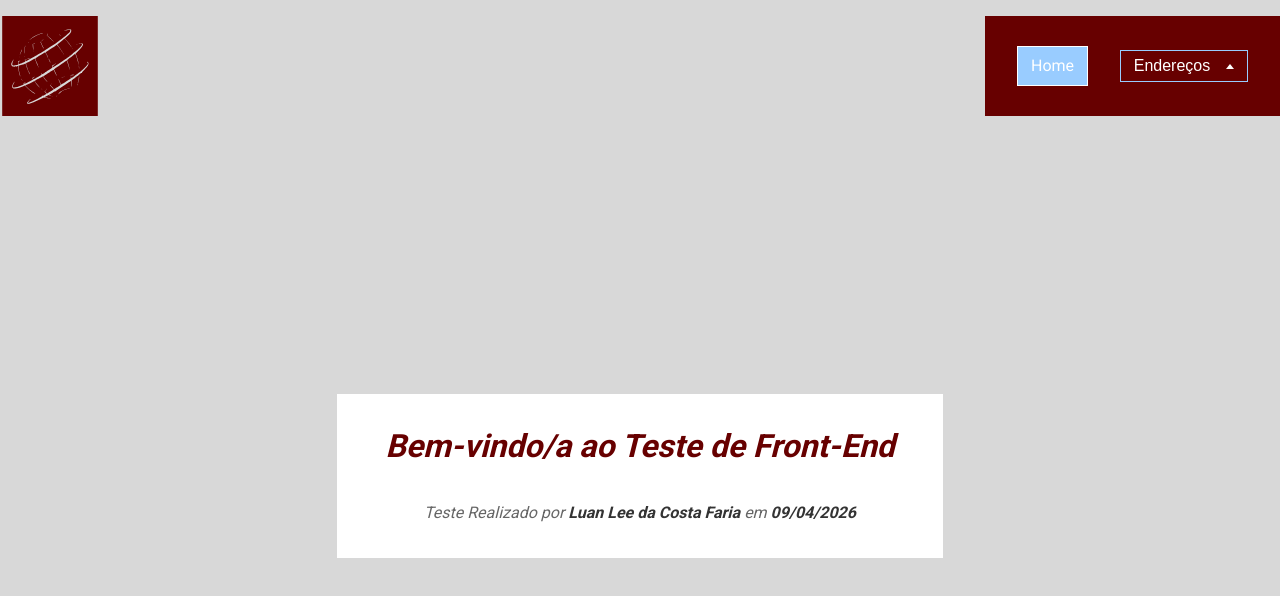
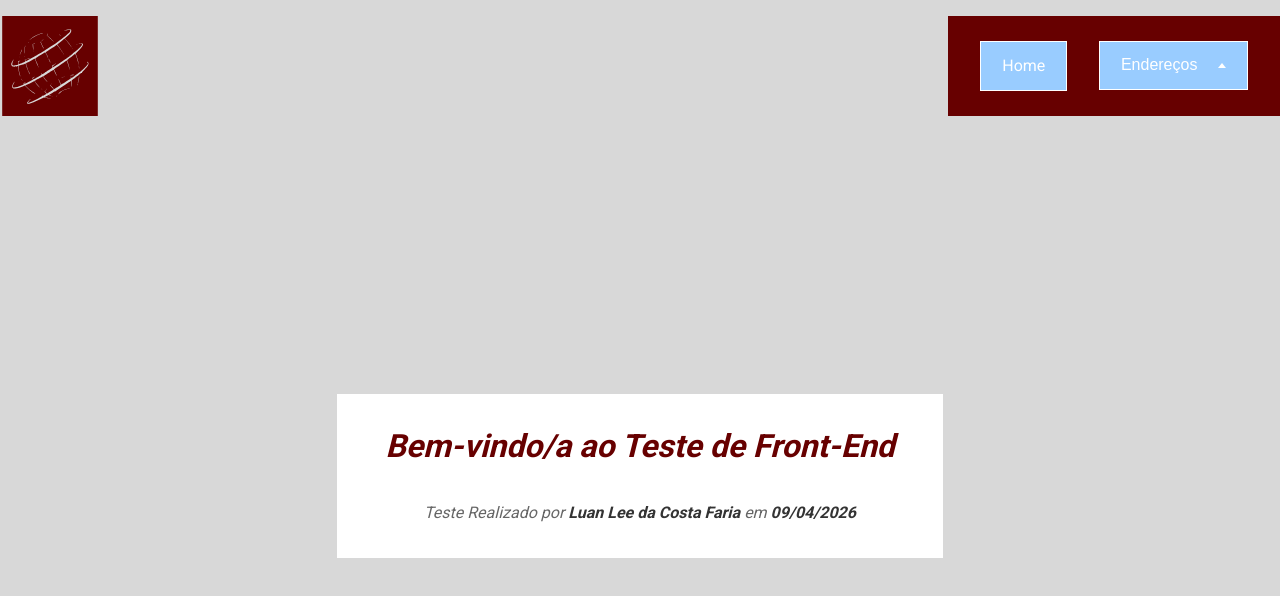
Before and after one commit to luanleecf/Teste-Frontend-SCCON, an Angular app: page /home in a window 1280 px wide. Both pictures are taken after a click on the button "Endereços". Shown: the top 596 px of the page. Built offline with nearby package versions, Linux system fonts and the light colour scheme.

Commit message:
refactor: ajsutando menu para de acordo com layout proposto

```diff
--- a/src/app/components/header/header-menu.component.html
+++ b/src/app/components/header/header-menu.component.html
@@ -1,16 +1,16 @@
-<div class="menu-container">
+<div class="menu-container" role="navigation" aria-label="Menu principal">
   <!-- Menu de Navegação -->
   <nav class="nav-menu">
-    <a routerLink="/home" routerLinkActive="active" (click)="fecharMenu()" class="nav-item">
+    <a routerLink="/home" routerLinkActive="active" (click)="fecharMenu()" class="nav-item" aria-label="Ir para Home">
       Home
     </a>
-    <div class="nav-dropdown">
-      <button (click)="toggleSubMenuEnderecos($event)" class="nav-item nav-dropdown-trigger" [class.open]="subMenuEnderecosAberto">
+    <div class="nav-dropdown" #navDropdown>
+      <button (click)="toggleSubMenuEnderecos($event)" class="nav-dropdown-trigger" [class.open]="subMenuEnderecosAberto" [attr.aria-expanded]="subMenuEnderecosAberto" aria-haspopup="true" aria-label="Menu de Endereços">
         Endereços
       </button>
       @if (subMenuEnderecosAberto) {
-        <div class="nav-dropdown-menu">
-          <a routerLink="/cep" routerLinkActive="active" (click)="fecharMenu()" class="nav-dropdown-item">
+        <div class="nav-dropdown-menu" role="menu">
+          <a routerLink="/cep" routerLinkActive="active" (click)="fecharMenu()" class="nav-dropdown-item" role="menuitem" aria-label="Buscar Endereços">
             Buscar Endereços
           </a>
         </div>
@@ -19,7 +19,7 @@
   </nav>
 
   <!-- Menu Mobile Toggle -->
-  <button class="menu-toggle" (click)="toggle()" aria-label="Menu">
+  <button class="menu-toggle" (click)="toggle()" [attr.aria-expanded]="menuAberto" aria-controls="nav-mobile" aria-label="Abrir menu de navegação mobile">
     <span></span>
     <span></span>
     <span></span>
@@ -28,15 +28,15 @@
 
 <!-- Menu Mobile -->
 @if (menuAberto) {
-<nav class="nav-mobile">
-  <a routerLink="/home" routerLinkActive="active" (click)="fecharMenu()" class="nav-item">Home</a>
-  <div class="nav-dropdown">
-    <button (click)="toggleSubMenuEnderecos($event)" class="nav-item nav-dropdown-trigger" [class.open]="subMenuEnderecosAberto">
+<nav class="nav-mobile" id="nav-mobile" role="navigation" aria-label="Menu de navegação mobile">
+  <a routerLink="/home" routerLinkActive="active" (click)="fecharMenu()" class="nav-item" aria-label="Ir para Home">Home</a>
+  <div class="nav-dropdown" #navDropdown>
+    <button (click)="toggleSubMenuEnderecos($event)" class="nav-dropdown-trigger" [class.open]="subMenuEnderecosAberto" [attr.aria-expanded]="subMenuEnderecosAberto" aria-haspopup="true" aria-label="Menu de Endereços (mobile)">
       Endereços
     </button>
     @if (subMenuEnderecosAberto) {
-      <div class="nav-dropdown-menu">
-        <a routerLink="/cep" routerLinkActive="active" (click)="fecharMenu()" class="nav-dropdown-item">
+      <div class="nav-dropdown-menu" role="menu">
+        <a routerLink="/cep" routerLinkActive="active" (click)="fecharMenu()" class="nav-dropdown-item" role="menuitem" aria-label="Buscar Endereços">
           Buscar Endereços
         </a>
       </div>
--- a/src/app/components/header/header-menu.component.scss
+++ b/src/app/components/header/header-menu.component.scss
@@ -13,8 +13,9 @@
 .nav-menu {
   display: flex;
   gap: vars.$spacing-lg;
-  align-items: center;
+  align-items: stretch;
   background-color: transparent;
+
 
   @media (max-width: vars.$breakpoint-md) {
     display: none;
@@ -36,19 +37,52 @@
   display: flex;
   align-items: center;
   gap: vars.$spacing-sm;
+  color: vars.$color-white;
+  text-decoration: none;
+  font-size: vars.$font-size-base;
+  font-weight: 400;
+  padding: 0.9rem vars.$nav-padding-horizontal;
+  border: vars.$nav-border-width solid vars.$color-nav-border-light;
+  border-radius: 0;
+  background-color: transparent;
+  cursor: pointer;
+  transition: all vars.$transition-speed vars.$transition-easing;
 
   &::after {
     content: '';
     width: 0;
     height: 0;
-    border-left: 4px solid transparent;
-    border-right: 4px solid transparent;
-    border-top: 5px solid vars.$color-white;
+    border-left: vars.$nav-dropdown-arrow-size solid transparent;
+    border-right: vars.$nav-dropdown-arrow-size solid transparent;
+    border-top: vars.$nav-dropdown-arrow-height solid vars.$color-white;
     transition: transform vars.$transition-speed vars.$transition-easing;
+    margin-left: vars.$nav-dropdown-arrow-margin;
   }
 
-  &.open::after {
-    transform: rotate(180deg);
+  &:hover {
+    background-color: vars.$color-nav-hover-light;
+  }
+
+  &.open {
+    border: 1px solid vars.$color-white;
+    background-color: vars.$color-nav-hover-light;
+
+    &::after {
+      transform: rotate(180deg);
+    }
+  }
+
+  // -------- MOBILE OVERRIDE --------
+  @media (max-width: vars.$breakpoint-md) {
+    width: 100%;
+    justify-content: space-between;
+    padding: vars.$nav-mobile-padding-vertical vars.$nav-mobile-padding-horizontal;
+    border: none;
+    text-align: left;
+
+    &::after {
+      margin-left: auto;
+    }
   }
 }
 
@@ -56,12 +90,19 @@
   position: absolute;
   top: 100%;
   left: 0;
+  right: 0;
   background-color: vars.$color-primary;
-  border: 1px solid vars.$color-nav-border-light;
+  border: vars.$nav-border-width solid vars.$color-nav-border-light;
   border-top: none;
-  z-index: 100;
-  min-width: 100%;
+  z-index: vars.$nav-dropdown-z-index;
   animation: slideDown vars.$transition-speed vars.$transition-easing;
+
+  // -------- MOBILE OVERRIDE --------
+  @media (max-width: vars.$breakpoint-md) {
+    position: static;
+    border: none;
+    border-left: 3px solid vars.$color-nav-border-light;
+  }
 }
 
 .nav-dropdown-item {
@@ -70,7 +111,7 @@
   color: vars.$color-white;
   text-decoration: none;
   font-size: vars.$font-size-base;
-  padding: 0.4rem 0.8rem;
+  padding: vars.$spacing-sm vars.$spacing-md;
   border: none;
   background-color: transparent;
   cursor: pointer;
@@ -84,6 +125,12 @@
   &.active {
     background-color: vars.$color-nav-hover-light;
   }
+
+  // -------- MOBILE OVERRIDE --------
+  @media (max-width: vars.$breakpoint-md) {
+    padding: vars.$nav-mobile-padding-vertical vars.$nav-mobile-padding-horizontal;
+    padding-left: calc(vars.$nav-mobile-padding-horizontal + vars.$spacing-sm);
+  }
 }
 
 .nav-item {
@@ -91,8 +138,8 @@
   text-decoration: none;
   font-size: vars.$font-size-base;
   font-weight: 400;
-  padding: 0.4rem 0.8rem;
-  border: 1px solid vars.$color-nav-border-light;
+  padding: vars.$nav-padding-vertical vars.$nav-padding-horizontal;
+  border: vars.$nav-border-width solid vars.$color-nav-border-light;
   border-radius: 0;
   background-color: transparent;
   cursor: pointer;
@@ -103,7 +150,7 @@
   }
 
   &.active {
-    border: 1px solid vars.$color-white;
+    border: vars.$nav-border-width solid vars.$color-white;
     background-color: vars.$color-nav-hover-light;
   }
 
@@ -117,12 +164,30 @@
     padding-left: calc(0.8rem + vars.$spacing-sm);
     animation: slideDown vars.$transition-speed vars.$transition-easing;
   }
+
+  // -------- MOBILE OVERRIDE --------
+  @media (max-width: vars.$breakpoint-md) {
+    border: none;
+    padding: vars.$nav-mobile-padding-vertical vars.$nav-mobile-padding-horizontal;
+
+    &:hover,
+    &.active,
+    &.submenu-open {
+      background-color: vars.$color-nav-hover-light;
+      border: none;
+    }
+
+    &.submenu-item {
+      padding-left: calc(vars.$spacing-lg + vars.$spacing-lg);
+      font-size: vars.$font-size-sm;
+    }
+  }
 }
 
 @keyframes slideDown {
   from {
     opacity: 0;
-    transform: translateY(-5px);
+    transform: translateY(vars.$nav-animation-translate-y);
   }
   to {
     opacity: 1;
@@ -134,7 +199,7 @@
 .menu-toggle {
   display: none;
   flex-direction: column;
-  gap: 6px;
+  gap: vars.$nav-toggle-gap;
   background: none;
   border: none;
   cursor: pointer;
@@ -145,10 +210,10 @@
   }
 
   span {
-    width: 25px;
-    height: 3px;
+    width: vars.$nav-toggle-width;
+    height: vars.$nav-toggle-height;
     background-color: vars.$color-white;
-    border-radius: 2px;
+    border-radius: vars.$nav-toggle-radius;
     transition: all vars.$transition-speed vars.$transition-easing;
   }
 }
@@ -158,63 +223,18 @@
   flex-direction: column;
   background-color: vars.$color-primary;
   padding: vars.$spacing-md 0;
-  border-top: 1px solid vars.$color-nav-border-light;
+  border-top: vars.$nav-border-width solid vars.$color-nav-border-light;
 
   @media (max-width: vars.$breakpoint-md) {
     display: flex;
   }
+}
 
-  .nav-item {
-    border: none;
-    padding: 0.4rem vars.$spacing-lg;
-    border-radius: 0;
-    font-size: vars.$font-size-base;
+.nav-dropdown {
+  position: relative;
 
-    &:hover,
-    &.active,
-    &.submenu-open {
-      background-color: vars.$color-nav-hover-light;
-      border: none;
-    }
-
-    &.submenu-item {
-      padding-left: calc(vars.$spacing-lg + vars.$spacing-lg);
-      font-size: vars.$font-size-sm;
-      animation: slideDown vars.$transition-speed vars.$transition-easing;
-    }
-  }
-
-  .nav-dropdown {
+  // -------- MOBILE OVERRIDE --------
+  @media (max-width: vars.$breakpoint-md) {
     width: 100%;
   }
-
-  .nav-dropdown-trigger {
-    width: 100%;
-    justify-content: space-between;
-    padding: 0.4rem vars.$spacing-lg;
-    border: none;
-    text-align: left;
-
-    &::after {
-      margin-left: auto;
-    }
-  }
-
-  .nav-dropdown-menu {
-    position: static;
-    border: none;
-    border-left: 3px solid vars.$color-nav-border-light;
-  }
-
-  .nav-dropdown-item {
-    padding: 0.4rem vars.$spacing-lg;
-    padding-left: calc(vars.$spacing-lg + vars.$spacing-lg);
-    border: none;
-  }
 }
-
-.nav-mobile-group {
-  display: flex;
-  flex-direction: column;
-  width: 100%;
-}
--- a/src/app/components/header/header-menu.component.ts
+++ b/src/app/components/header/header-menu.component.ts
@@ -1,4 +1,4 @@
-import { Component } from '@angular/core';
+import { Component, HostListener, ViewChild, ElementRef } from '@angular/core';
 import { RouterLink, RouterLinkActive } from '@angular/router';
 import { CommonModule } from '@angular/common';
 
@@ -13,12 +13,35 @@ export class HeaderMenu {
   menuAberto = false;
   subMenuEnderecosAberto = false;
 
+  @ViewChild('navDropdown') navDropdown?: ElementRef;
+
+  /**
+   * NOTA ARQUITETURAL:
+   * ≠ Por que NÃO usamos uma diretiva reutilizável para dropdown?
+   *
+   * Aplicamos o princípio YAGNI (You Aren't Gonna Need It):
+   * - Temos apenas 1 dropdown confirmado (Endereços)
+   * - Criar uma diretiva agora seria over-engineering
+   * - Refatoraremos para diretiva quando tivermos 2+ dropdowns
+   * - Por enquanto, mantemos lógica simples + HostListener para close externo
+   *
+   * Benefício: Código limpo, sem abstração prematura, fácil manutenção.
+   */
+  @HostListener('document:click', ['$event'])
+  clickFora(evento: MouseEvent): void {
+    const target = evento.target as HTMLElement;
+    if (this.navDropdown && !this.navDropdown.nativeElement.contains(target)) {
+      this.subMenuEnderecosAberto = false;
+    }
+  }
+
   toggle() {
     this.menuAberto = !this.menuAberto;
   }
 
   fecharMenu() {
     this.menuAberto = false;
+    this.subMenuEnderecosAberto = false;
   }
 
   toggleSubMenuEnderecos(evento: Event) {
--- a/src/app/components/header/header.component.html
+++ b/src/app/components/header/header.component.html
@@ -1,9 +1,9 @@
-<header class="header-sccon">
+<header class="header-sccon" role="banner">
   <!-- Logo -->
   <div class="header-container">
     <div class="logo-area">
       <div class="logo-box">
-        <div class="logo" aria-label="Logo SCCON"></div>
+        <div class="logo" aria-label="Logo SCCON - Sistema de Consulta de Endereços"></div>
       </div>
     </div>
   </div>
```
Also changed, not shown: src/app/components/header/header.component.scss (+4 -4 lines), src/styles/_variables.scss (+19 -0 lines).
